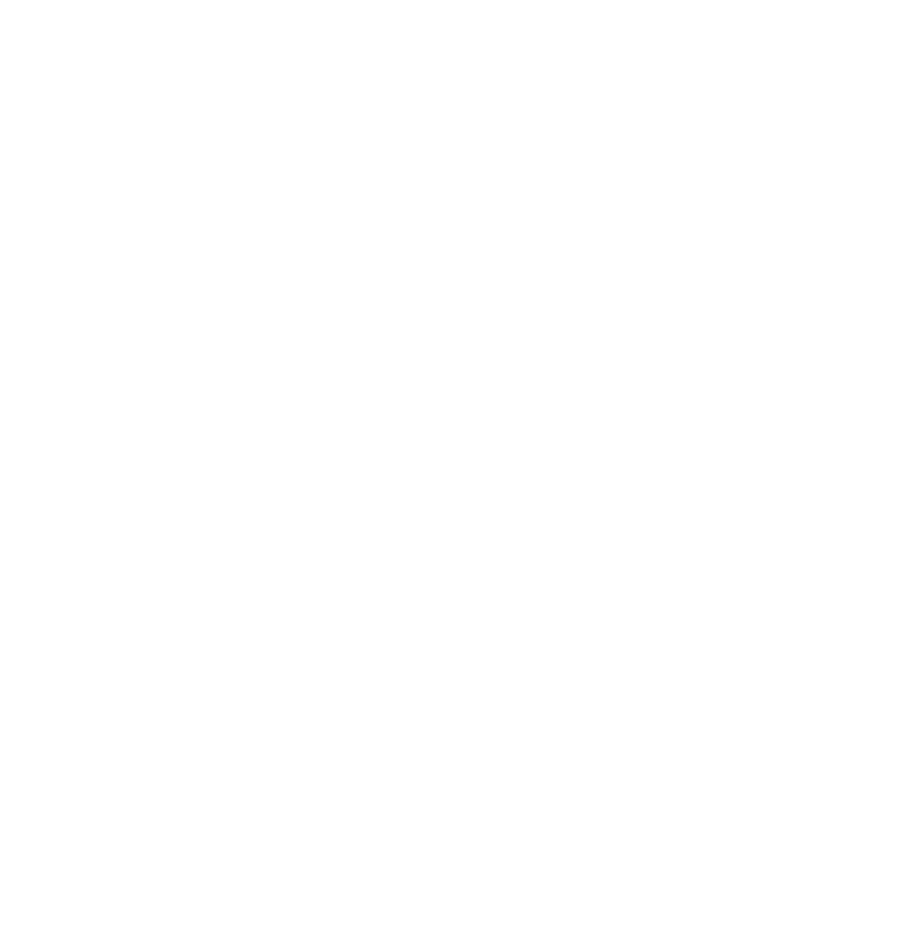
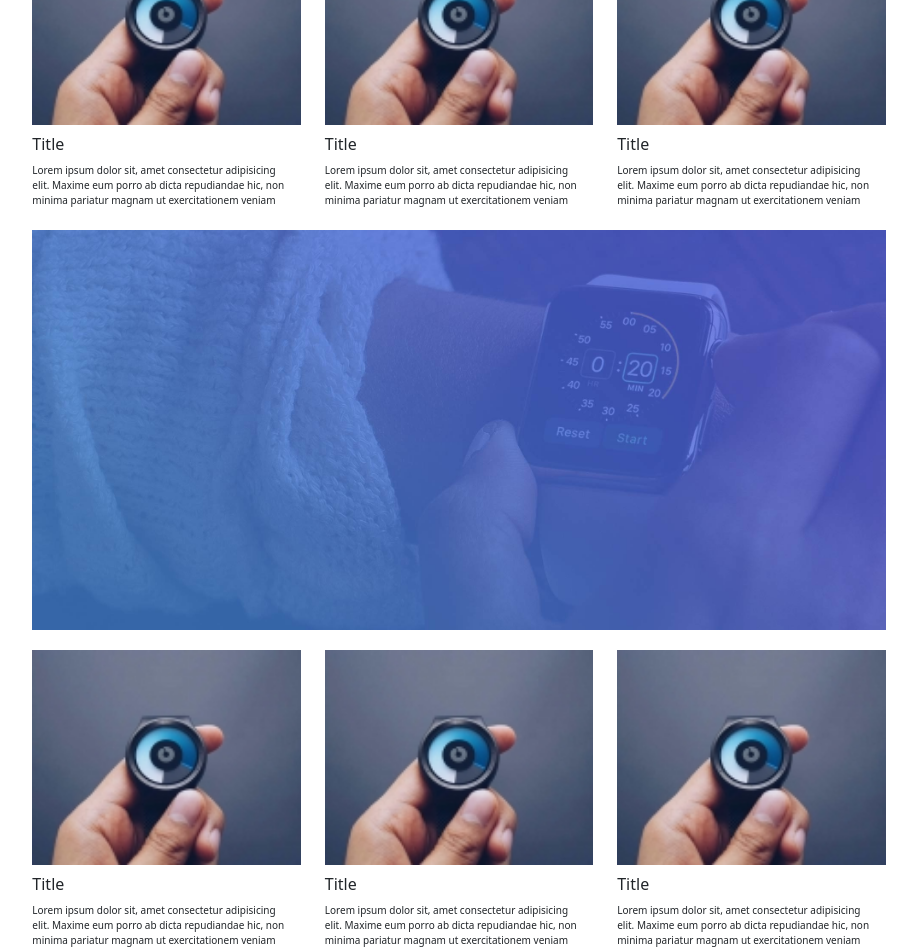
Before and after one commit to katiemathis/proj-html-vuejs, a Vue app: page / in a window 1280 px wide. Shown: the part 1060-2010 px from the top of the page, without its empty margins (181-1098 px from the left). Before the commit the page ends 1070 px from the top, so only its background shows below. Built offline with nearby package versions, Linux system fonts and the light colour scheme.

Commit message:
continuo con layout di main - featured article

```diff
--- a/src/App.vue
+++ b/src/App.vue
@@ -23,4 +23,10 @@
 
 <style>
 
+*{
+  margin: 0;
+  padding: 0;
+  box-sizing: border-box;
+}
+
 </style>
--- a/src/components/MyHeader.vue
+++ b/src/components/MyHeader.vue
@@ -4,7 +4,7 @@
         <div class="row">
             <div class="col-3 logo_container">
                 <div class="logo">
-                    <img alt="Vue logo" src="../assets/images/logo.png">
+                    <img alt="Avada logo" src="../assets/images/logo.png">
                 </div>
             </div>
             <div class="col-6">
--- a/src/components/MyMain.vue
+++ b/src/components/MyMain.vue
@@ -18,17 +18,27 @@
                 <div class="col-1 m-auto orange_divider"></div>
             </div>
         </div>
+        <MyGallery />
+        <div class="featured_article_container">
+            <div class="col-8 m-auto featured_article_details">
+
+            </div>
+
+        </div>
+        <MyGallery />
 
     </div>
 </template>
 
 <script>
 import MyJumbotron from './partials/MyJumbotron.vue'
+import MyGallery from './partials/MyGallery.vue'
 
 export default {
     name: 'MyMain',
     components: {
         MyJumbotron,
+        MyGallery,
     },
 }
 </script>
@@ -53,12 +63,13 @@
     }
 }
 .gallery-intro-text-container {
-    min-height: 250px;
+    min-height: 150px;
 
     .gallery-intro-text {
         color: $colorShark;
         text-align: center;
-        padding: 50px;
+        padding: 40px 0 10px 0;
+
 
         .all_caps_title {
             @include all-caps-title;
@@ -73,4 +84,18 @@
     }
 }
 
+.featured_article_container {
+    height: 400px;
+    margin: 20px 0;
+
+    .featured_article_details{
+        height: 400px;
+        background-image: url('../assets/images/featured_article_1_bg.jpg');
+        background-size: cover;
+
+
+    }
+
+}
+
 </style>
--- a/src/components/partials/MyGallery.vue
+++ b/src/components/partials/MyGallery.vue
@@ -1,6 +1,6 @@
 <template>
   <div class="gallery-container">
-      <div class="col-8 gallery">
+      <div class="col-8 m-auto gallery">
           <div class="row">
               <div class="col article_card">
                   <img src="../../assets/images/post_feat_img_23-147x118.jpg" alt="">
@@ -31,5 +31,28 @@
 </script>
 
 <style scoped lang="scss">
+@import '../../style/general.scss';
+
+.article_card {
+    max-height: 300px;
+    max-width: 400px;
+    overflow: hidden;
+
+    img {
+        width: 100%;
+        object-fit: cover;
+    }
+
+    h6 {
+        margin-top: 10px;
+    }
+
+    p {
+        font-size: 10px;
+        padding-right: 10px;
+
+    }
+
+}
 
 </style>
```
